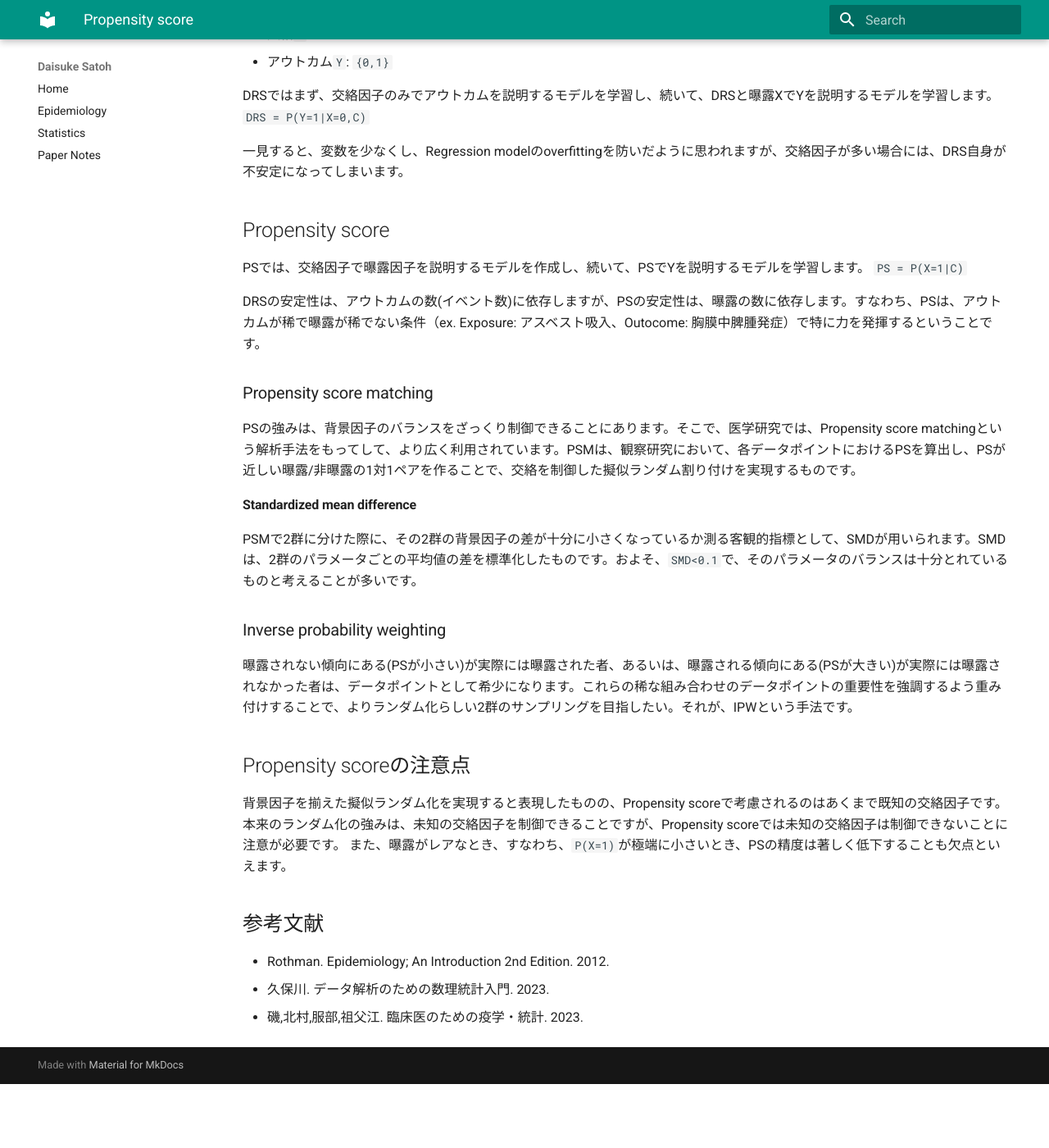
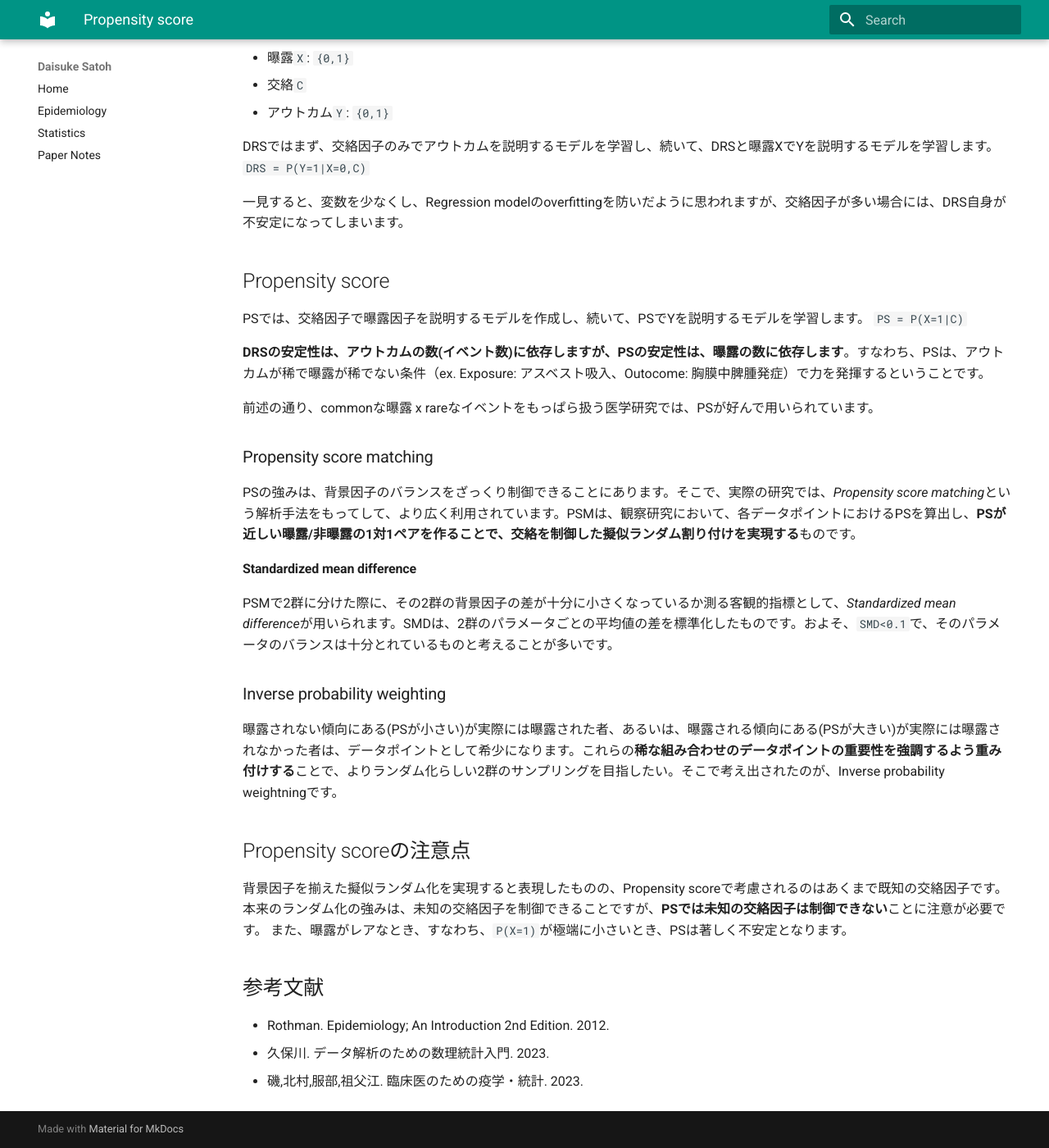
Before and after one commit to dsatoh20/dsatoh20.github.io, an MkDocs documentation site: the page built from docs/epidemiology/2026-11-08_propensity_score.md, in a window 1280 px wide and 1400 px high, scrolled down 1214 px. Shown: the whole window at 82% size. Built offline with MkDocs 1.6.1 and Material for MkDocs 9.7.7, drawn with Linux system fonts in a browser that asks for light colours; before the commit the page ends 2536 px from its top, so only the background shows below that; some of the changed text lies outside the part shown.

Commit message:
sync: update from career repo

```diff
--- a/docs/epidemiology/2026-11-08_propensity_score.md
+++ b/docs/epidemiology/2026-11-08_propensity_score.md
@@ -7,15 +7,15 @@
 
 #### 回帰モデルで変数を増やすとどうなるか
 ##### 1. 回帰係数の推定精度が落ちる
-Regression modelにおいて、説明変数数`k`、サンプル数`n`としたとき、不偏分散の自由度は、`n-k`と表されます。すなわち、説明変数をサンプル数に近づけるほど、不偏分散の自由度は減少し、推定誤差は大きくなっていきます。また、回帰係数`β^_j`の`100(1-α)%`信頼区間は`β^_j ± σ^・t_n-k,α/2・√c_jj`（データ解析のための数理統計入門pp198-202）と表せます。kが大きくなるほど回帰係数の推定精度が落ちることがわかります。
+Regression modelにおいて、説明変数数`k`、サンプル数`n`としたとき、不偏分散の自由度は、`n-k`と表されます。すなわち、説明変数をサンプル数に近づけるほど、不偏分散の自由度は減少し、推定誤差は大きくなっていきます。また、回帰係数`β^_j`の`100(1-α)%`信頼区間は`β^_j ± σ^・t_n-k,α/2・√c_jj`（データ解析のための数理統計入門pp198-202）と表せます。**kが大きくなるほど回帰係数の推定精度が落ちる**ことがわかります。
 ##### 2. 過学習
-`n=k`では自由度が`0`、決定係数`R^2=1`となることからわかるように、説明変数を増やすほど、モデルは学習データそのものには適合しやすくなります。その一方で、外部データへの適合度（汎化性能）は小さくなっていきます。これを過学習Overfittingといいます。
+`n=k`では自由度が`0`、決定係数`R^2=1`となることからわかるように、説明変数を増やすほど、モデルは学習データそのものには適合しやすくなります。その一方で、外部データへの適合度（汎化性能）は小さくなっていきます。これを過学習*Overfitting*といいます。
 
 
 上記2つを防ぐ目安として、経験則的に、変数1つあたり10のイベントが必要と言われています。([Peduzzi,1996](https://www.sciencedirect.com/science/article/pii/S0895435696002363?via%3Dihub))
 
 ### 多数の交絡をいかに制御するか
-多数の交絡を同時に制御する最もシンプルな方法は、解析に足るほどにサンプルを充実させることです。しかし、医学研究では多くの場合、希少なイベント（死亡、有害事象、希少疾患の発生など）をアウトカムとして扱う事情から、十分なイベント数をもったサンプルを確保するには莫大なコストがかかってしまいます。
+多数の交絡を同時に制御する最もシンプルな方法は、解析に足るほどにサンプルを充実させることです。しかし、**医学研究では多くの場合、希少なイベント（死亡、有害事象、希少疾患の発生など）をアウトカムとして扱う**事情から、十分なイベント数をもったサンプルを確保するには莫大なコストがかかってしまいます。
 
 そこで、複数の交絡を同時に制御するために考えられたのが、*Confounder summary score*です。
 
@@ -23,6 +23,8 @@ Regression modelにおいて、説明変数数`k`、サンプル数`n`とした
 
 ## Confounder summary score
 交絡因子が多いなら、減らしてしまえばいいじゃない。Confounder summary scoreは、複数の交絡因子を一つに圧縮した新たなパラメータです。Confounder summary scoreには、*Disease risk score*およびpropensity scoreという、2つの異なる戦略が含まれます。
+
+### Disease risk score
 
 - 曝露`X`: `{0,1}`
 - 交絡`C`
@@ -37,20 +39,22 @@ DRSではまず、交絡因子のみでアウトカムを説明するモデル
 PSでは、交絡因子で曝露因子を説明するモデルを作成し、続いて、PSでYを説明するモデルを学習します。
 `PS = P(X=1|C)`
 
-DRSの安定性は、アウトカムの数(イベント数)に依存しますが、PSの安定性は、曝露の数に依存します。すなわち、PSは、アウトカムが稀で曝露が稀でない条件（ex. Exposure: アスベスト吸入、Outocome: 胸膜中脾腫発症）で特に力を発揮するということです。
+**DRSの安定性は、アウトカムの数(イベント数)に依存しますが、PSの安定性は、曝露の数に依存します**。すなわち、PSは、アウトカムが稀で曝露が稀でない条件（ex. Exposure: アスベスト吸入、Outocome: 胸膜中脾腫発症）で力を発揮するということです。
+
+前述の通り、commonな曝露 x rareなイベントをもっぱら扱う医学研究では、PSが好んで用いられています。
 
 ### Propensity score matching
-PSの強みは、背景因子のバランスをざっくり制御できることにあります。そこで、医学研究では、Propensity score matchingという解析手法をもってして、より広く利用されています。PSMは、観察研究において、各データポイントにおけるPSを算出し、PSが近しい曝露/非曝露の1対1ペアを作ることで、交絡を制御した擬似ランダム割り付けを実現するものです。
+PSの強みは、背景因子のバランスをざっくり制御できることにあります。そこで、実際の研究では、*Propensity score matching*という解析手法をもってして、より広く利用されています。PSMは、観察研究において、各データポイントにおけるPSを算出し、**PSが近しい曝露/非曝露の1対1ペアを作ることで、交絡を制御した擬似ランダム割り付けを実現する**ものです。
 
 #### Standardized mean difference
-PSMで2群に分けた際に、その2群の背景因子の差が十分に小さくなっているか測る客観的指標として、SMDが用いられます。SMDは、2群のパラメータごとの平均値の差を標準化したものです。およそ、`SMD<0.1`で、そのパラメータのバランスは十分とれているものと考えることが多いです。
+PSMで2群に分けた際に、その2群の背景因子の差が十分に小さくなっているか測る客観的指標として、*Standardized mean difference*が用いられます。SMDは、2群のパラメータごとの平均値の差を標準化したものです。およそ、`SMD<0.1`で、そのパラメータのバランスは十分とれているものと考えることが多いです。
 
 ### Inverse probability weighting
-曝露されない傾向にある(PSが小さい)が実際には曝露された者、あるいは、曝露される傾向にある(PSが大きい)が実際には曝露されなかった者は、データポイントとして希少になります。これらの稀な組み合わせのデータポイントの重要性を強調するよう重み付けすることで、よりランダム化らしい2群のサンプリングを目指したい。それが、IPWという手法です。
+曝露されない傾向にある(PSが小さい)が実際には曝露された者、あるいは、曝露される傾向にある(PSが大きい)が実際には曝露されなかった者は、データポイントとして希少になります。これらの**稀な組み合わせのデータポイントの重要性を強調するよう重み付けする**ことで、よりランダム化らしい2群のサンプリングを目指したい。そこで考え出されたのが、Inverse probability weightningです。
 
 ## Propensity scoreの注意点
-背景因子を揃えた擬似ランダム化を実現すると表現したものの、Propensity scoreで考慮されるのはあくまで既知の交絡因子です。本来のランダム化の強みは、未知の交絡因子を制御できることですが、Propensity scoreでは未知の交絡因子は制御できないことに注意が必要です。
-また、曝露がレアなとき、すなわち、`P(X=1)`が極端に小さいとき、PSの精度は著しく低下することも欠点といえます。
+背景因子を揃えた擬似ランダム化を実現すると表現したものの、Propensity scoreで考慮されるのはあくまで既知の交絡因子です。本来のランダム化の強みは、未知の交絡因子を制御できることですが、**PSでは未知の交絡因子は制御できない**ことに注意が必要です。
+また、曝露がレアなとき、すなわち、`P(X=1)`が極端に小さいとき、PSは著しく不安定となります。
 
 ## 参考文献
 - Rothman. Epidemiology; An Introduction 2nd Edition. 2012.
```
